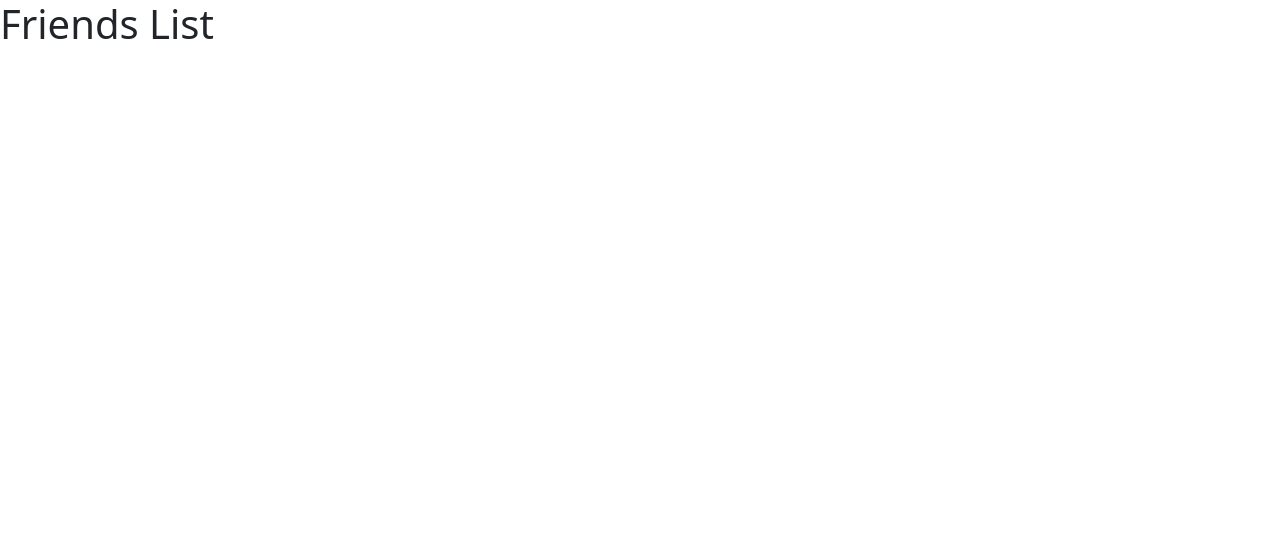
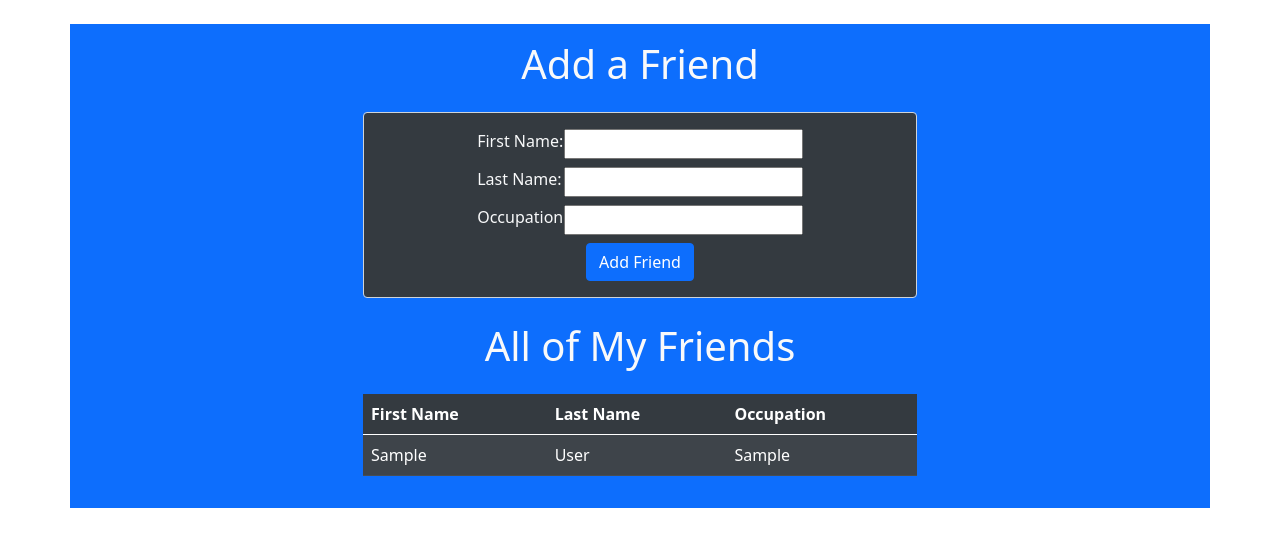
Before and after one commit to btschu/first_flask, a Flask app: page / in a window 1280 px wide. Before the commit the part shown is almost empty. Shown: the top 547 px of the page. Run offline with Flask 2, Linux system fonts and the light colour scheme; tables that the repository leaves empty or names only in its code hold one stand-in row (values such as "Sample post"); some libraries are stand-ins or nearby versions.

Commit message:
Added more from example.

```diff
--- a/friend.py
+++ b/friend.py
@@ -21,3 +21,9 @@ class Friend:
         for friend in results:
             friends.append( cls(friend) )
         return friends
+
+    @classmethod
+    def save(cls, data ):
+        query = "INSERT INTO friends ( first_name , last_name , occupation , created_at, updated_at ) VALUES ( %(fname)s , %(lname)s , %(occ)s , NOW() , NOW() );"
+        # data is a dictionary that will be passed into the save method from server.py
+        return connectToMySQL('first_flask').query_db( query, data )
--- a/server.py
+++ b/server.py
@@ -1,14 +1,27 @@
-from flask import Flask, render_template
+from flask import Flask, render_template, redirect, request
 # import the class from friend.py
 from friend import Friend
 app = Flask(__name__)
 
-@app.route("/")
+@app.route('/')
 def index():
-    # call the get all classmethod to get all friends
     friends = Friend.get_all()
     print(friends)
-    return render_template("index.html")
+    return render_template("index.html", all_friends = friends)
+
+@app.route('/create_friend', methods=["POST"])
+def create_friend():
+    # First we make a data dictionary from our request.form coming from our template.
+    # The keys in data need to line up exactly with the variables in our query string.
+    data = {
+        "fname": request.form["fname"],
+        "lname" : request.form["lname"],
+        "occ" : request.form["occ"]
+    }
+    # We pass the data dictionary into the save method from the Friend class.
+    Friend.save(data)
+    # Don't forget to redirect after saving to the database.
+    return redirect('/')
 
 if __name__ == "__main__":
     app.run(debug=True)
--- a/templates/index.html
+++ b/templates/index.html
@@ -9,6 +9,50 @@
     <script src="https://stackpath.bootstrapcdn.com/bootstrap/5.0.0-alpha1/js/bootstrap.min.js" integrity="sha384-oesi62hOLfzrys4LxRF63OJCXdXDipiYWBnvTl9Y9/TRlw5xlKIEHpNyvvDShgf/" crossorigin="anonymous"></script>
 </head>
 <body>
-<h1>Friends List</h1>
+    <div class="container mt-4 bg-primary p-3">
+        <h1 class="mb-4 text-center text-light">Add a Friend</h1>
+        <form class="form-control mb-4 w-50 mx-auto bg-dark text-light p-3"action="/create_friend" method="POST">
+            <div class="form-group mb-2 d-flex justify-content-center">
+                <label class="col-2" for="fname">First Name:</label>
+                <input type="text" name="fname">
+            </div>
+            <div class="form-group mb-2 d-flex justify-content-center">
+                <label class="col-2" for="lname">Last Name:</label>
+                <input type="text" name="lname">
+            </div>
+            <div class="form-group mb-2 d-flex justify-content-center">
+                <label class="col-2" for="occ" >Occupation:</label>
+                <input type="text" name="occ">
+            </div>
+            <div class="d-flex justify-content-center">
+                <input class="btn btn-primary d-flex" type="submit" value="Add Friend">
+            </div>
+        </form>
+        <h1 class="text-center text-light">All of My Friends</h1>
+        <table class="table table-dark table-striped mt-4 w-50 mx-auto">
+            <thead>
+                <tr>
+                    <th>First Name</th>
+                    <th>Last Name</th>
+                    <th>Occupation</th>
+                </tr>
+            </thead>
+            <tbody>
+                {% for one_friend in all_friends %}
+                    <tr>
+                        <td>{{ one_friend.first_name }}</td>
+                        <td>{{ one_friend.last_name }}</td>
+                        <td>{{ one_friend.occupation }}</td>
+                    </tr>
+                {% endfor %}
+            </tbody>
+        </table>
+        <!-- {% for one_friend in all_friends %}
+            <p>First Name: {{one_friend.first_name}}</p>
+            <p>Last Name: {{one_friend.last_name}}</p>
+            <p>Occupation: {{one_friend.occupation}}</p>
+            <hr>
+        {% endfor %} -->
+    </div>
 </body>
 </html>
```
